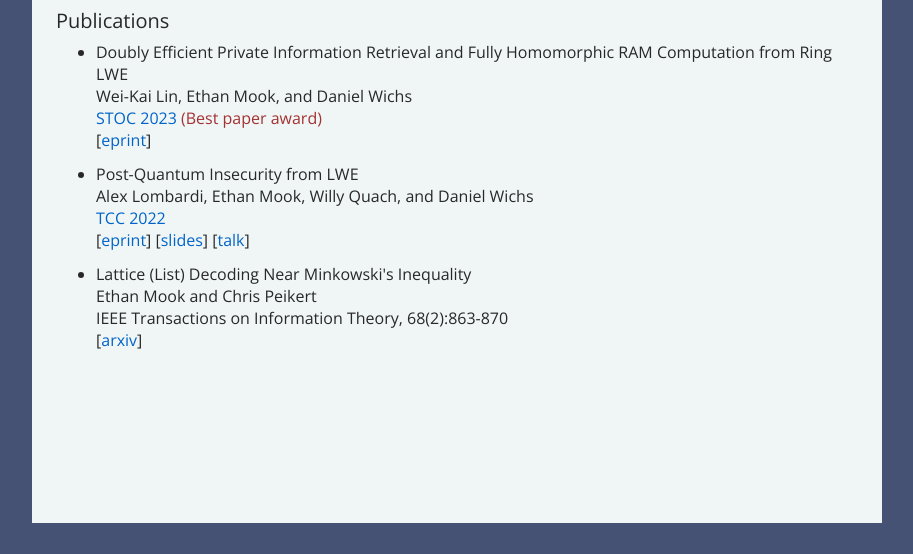
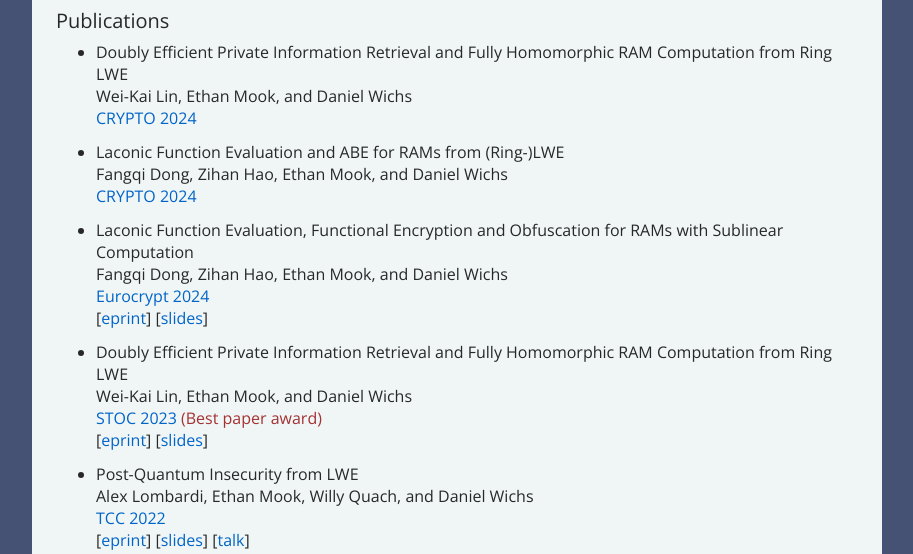
Before and after one commit to ethanmook/ethanmook.github.io, a plain HTML site: page index.html in a window 1280 px wide. Shown: the part 277-831 px from the top of the page, without its empty margins (183-1096 px from the left). Before the commit the page ends 800 px from the top, so only its background shows below. Drawn offline with nearby package versions, Linux system fonts and the light colour scheme.

Commit message:
Update through May 2024

```diff
--- a/index.html
+++ b/index.html
@@ -61,11 +61,64 @@
             </span>
             <br>
             <span class="conference">
+              <a href="https://crypto.iacr.org/2024/">CRYPTO 2024</a>
+            </span>
+            <!-- [<a href="https://eprint.iacr.org/2022/1703" target="_blank">eprint</a>]
+            [<a href="slides/depir.pdf" target="_blank">slides</a>] -->
+          </li>
+          <li>
+            <span class="paper-title">
+              Laconic Function Evaluation and ABE for RAMs from (Ring-)LWE
+            </span>
+            <br>
+            <span class="author-list">
+              Fangqi Dong, Zihan Hao, Ethan Mook, and
+              <a href="https://www.ccs.neu.edu/home/wichs/">Daniel Wichs</a>
+            </span>
+            <br>
+            <span class="conference">
+              <a href="https://crypto.iacr.org/2024/">CRYPTO 2024</a>
+            </span>
+            <!-- <br> -->
+            <!-- [<a href="https://eprint.iacr.org/2024/068" target="_blank">eprint</a>] -->
+          </li>
+          <li>
+            <span class="paper-title">
+              Laconic Function Evaluation, Functional Encryption and
+              Obfuscation for RAMs with Sublinear Computation
+            </span>
+            <br>
+            <span class="author-list">
+              Fangqi Dong, Zihan Hao, Ethan Mook, and
+              <a href="https://www.ccs.neu.edu/home/wichs/">Daniel Wichs</a>
+            </span>
+            <br>
+            <span class="conference">
+              <a href="https://eurocrypt.iacr.org/2024/">Eurocrypt 2024</a>
+            </span>
+            <br>
+            [<a href="https://eprint.iacr.org/2024/068" target="_blank">eprint</a>]
+            [<a href="slides/ram_lfe_ec.pdf" target="_blank">slides</a>]
+          </li>
+          <li>
+            <span class="paper-title">
+              Doubly Efficient Private Information Retrieval and
+              Fully Homomorphic RAM Computation from Ring LWE
+            </span>
+            <br>
+            <span class="author-list">
+              <a href="https://weikailin.github.io">Wei-Kai Lin</a>,
+              Ethan Mook, and
+              <a href="https://www.ccs.neu.edu/home/wichs/">Daniel Wichs</a>
+            </span>
+            <br>
+            <span class="conference">
               <a href="http://acm-stoc.org/stoc2023/">STOC 2023</a>
             </span>
             <span class="attention">(Best paper award)</span>
             <br>
             [<a href="https://eprint.iacr.org/2022/1703" target="_blank">eprint</a>]
+            [<a href="slides/depir.pdf" target="_blank">slides</a>]
           </li>
           <li>
             <span class="paper-title">
```
Also changed, not shown: 2 other files.
